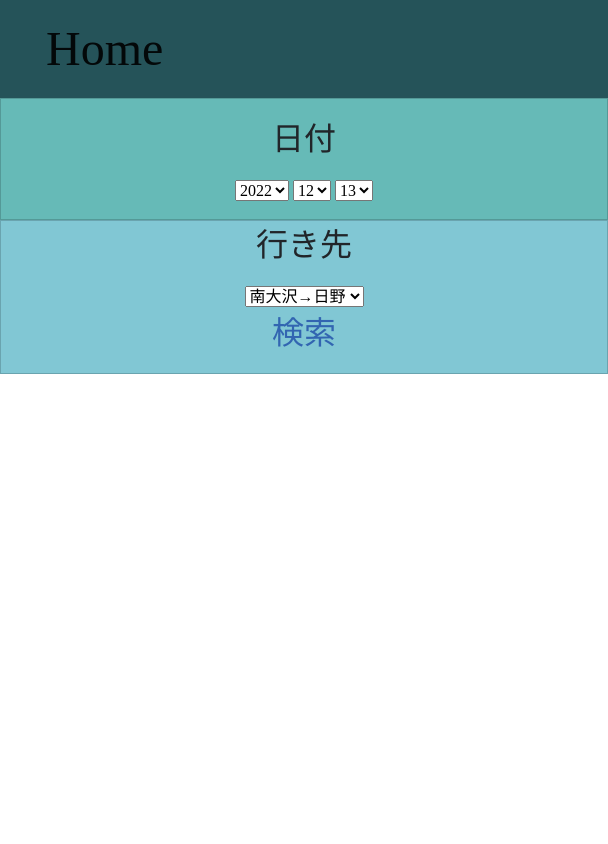
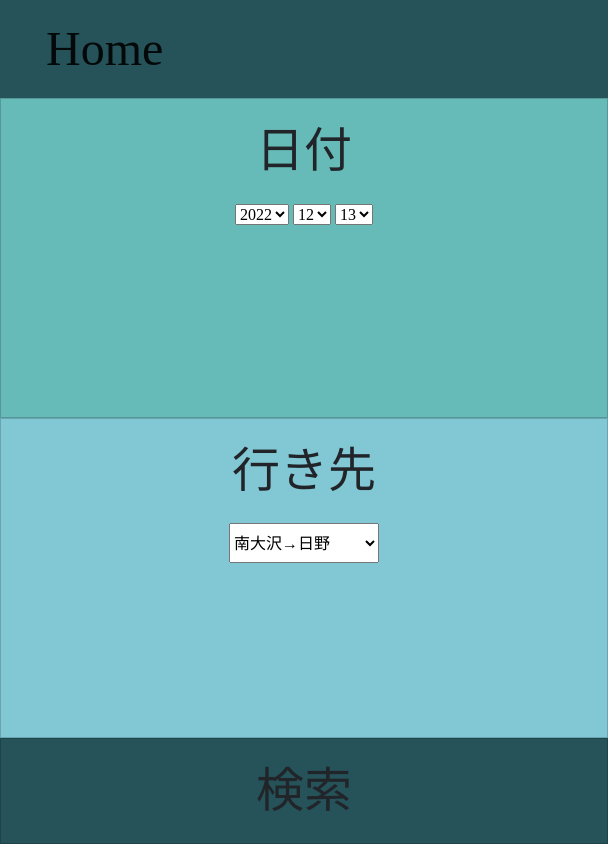
Before and after one commit to interval42/University_Bus_Schedule, an Electron app: page Apps/select.html in a window 608 px wide. Before the commit the page ends 800 px from the top, so only its background shows below. Drawn offline with nearby package versions, Linux system fonts and the light colour scheme; a small style sheet from the web is missing.

```diff
--- a/Apps/css/style.css
+++ b/Apps/css/style.css
@@ -18,6 +18,25 @@
     min-height: 90vh;
 }
 
+#SelectDate {
+    min-height: 40vh;
+}
+
+#SelectBus {
+    min-height: 40vh;
+    display: flex;
+    align-items: space-around;
+}
+
+#Decide {
+    min-height: 10vh;
+}
+
+#container {
+    display: flex;
+    justify-content: space-between;
+  }
+
 /* body {
     font-family: kozuka-gothic-pro, sans-serif;
     font-style: light;
--- a/Apps/select.html
+++ b/Apps/select.html
@@ -18,10 +18,10 @@
     </div>
   </nav>
 
-  <nav id = "" class="card text-center rounded-0" style="background-color:#66bab7;">
+  <nav id = "SelectDate" class="card text-center rounded-0" style="background-color:#66bab7;">
     <div class="card-body">
 
-      <p class="navbar-brand pl-3" style="font-size: 2rem;">日付</p>
+      <p class="navbar-brand pl-3" style="font-size: 3rem;">日付</p>
 
       <!-- 以下、日付入力のコピペ -->
       <select name="year" id="id_year">
@@ -67,18 +67,23 @@
     </div>
   </nav>
 
-  <nav id = "Decide" class="card text-center rounded-0" style="background-color:#81C7D4;">
-    <div class="container">
-      <p class="navbar-brand pl-3" style="font-size: 2rem;">行き先</p>
+  <nav id = "SelectBus" class="card text-center rounded-0" style="background-color:#81C7D4;">
+    <div class="card-body">
+      <p class="navbar-brand pl-3" style="font-size: 3rem;">行き先</p>
       <form method="post">
         <div>
-          <select name="where">
+          <select name="where" style="width:150px; height:40px;">
             <option value="goHino">南大沢→日野</option>
             <option value="goMinami">日野→南大沢</option>
           </select>
         </div>
       </form>
-      <p style="font-size: 2rem; color:#3265b1;" onclick="clickDisplayAlert()">検索</p>
+    </div>
+  </nav>
+
+  <nav id = "Decide" class="card text-center rounded-0" style="background-color:#255359;">
+    <div class="card-body">
+      <p style="margin: auto; cursor: pointer; font-size: 3rem;" onclick="clickDisplayAlert()">検索</p>
     </div>
 
     <script>
@@ -91,8 +96,8 @@
         }
       }
     </script>
+  </nav>
 
-  </nav>
 
   <script src="index.js"></script>
 
```
Also changed, not shown: Apps/AllHino.html (+2 -1 lines), Apps/SubHino.html (+2 -1 lines), Apps/index.html (+1 -6 lines). Lines whose indentation alone changed are shown as unchanged.
